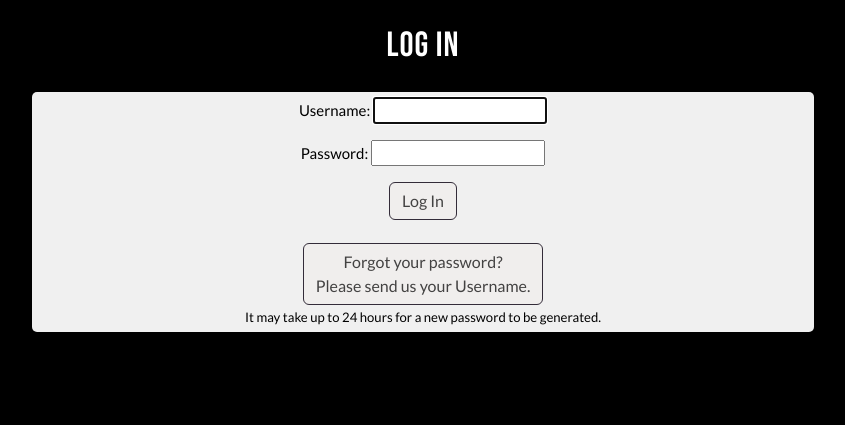
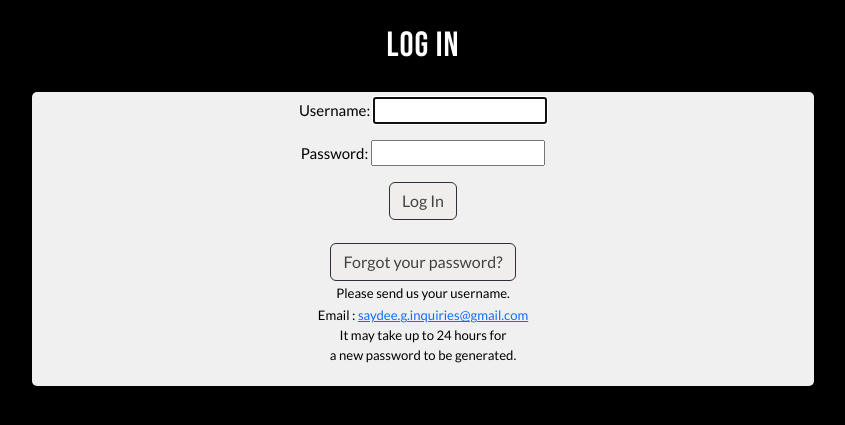
Before and after one commit to SaydeeG5/schoolblog, a Django app: page /accounts/login/ in a window 1280 px wide. Shown: the part 40-465 px from the top of the page, without its empty margins (217-1062 px from the left). Run offline with Django 4.2, Linux system fonts and the light colour scheme; parts of the project's set-up code (start-up, migrations or seed data) failed here and were passed over; some libraries are stand-ins or nearby versions.

Commit message:
modified login.html

```diff
--- a/templates/registration/login.html
+++ b/templates/registration/login.html
@@ -10,12 +10,16 @@
     {% csrf_token %}
     {{ form.as_p }}
     <input type="submit" value="Log In" class="btn btn-light"> </br> </br>
-    <small> <a class="btn" href="mailto:saydee.g.inquiries@gmail.com">  Forgot your password? <br>
+    <small>
+        <a class="btn" href="mailto:saydee.g.inquiries@gmail.com">Forgot your password?</a> <br>
+        Please send us your username.<br>
+        Email : <a href="mailto:saydee.g.inquiries@gmail.com">
+                saydee.g.inquiries@gmail.com </a> <br>
 
-        Please send us your Username.</a> <br>
-        It may take up to 24 hours for a new password to be generated.
+        <p>It may take up to 24 hours for <br>
+            a new password to be generated.</p>
     <!-- <a href="{% url 'password_reset' %}">Click here</a> to reset it.  -->
-    </small>
+
 </form>
 
 
```
Also changed, not shown: db.sqlite3.
